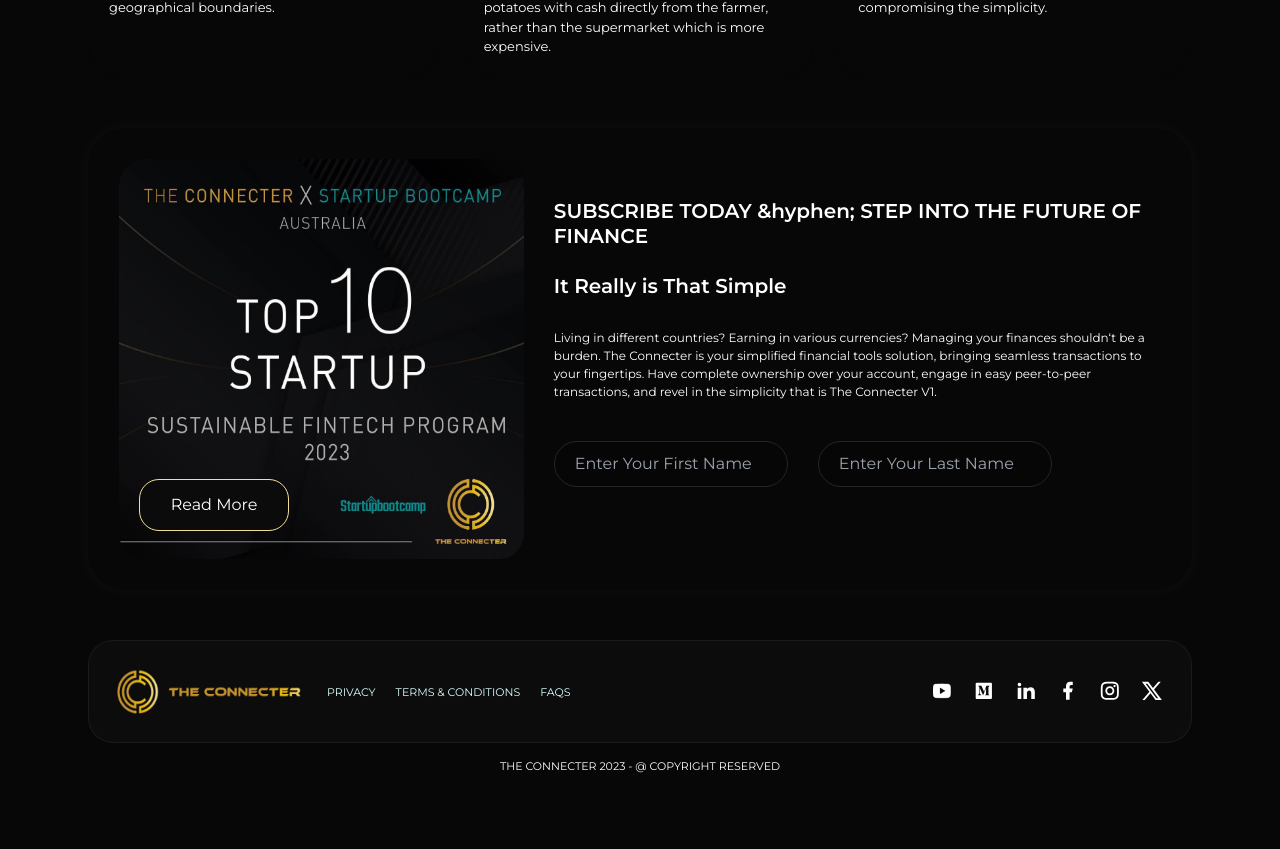
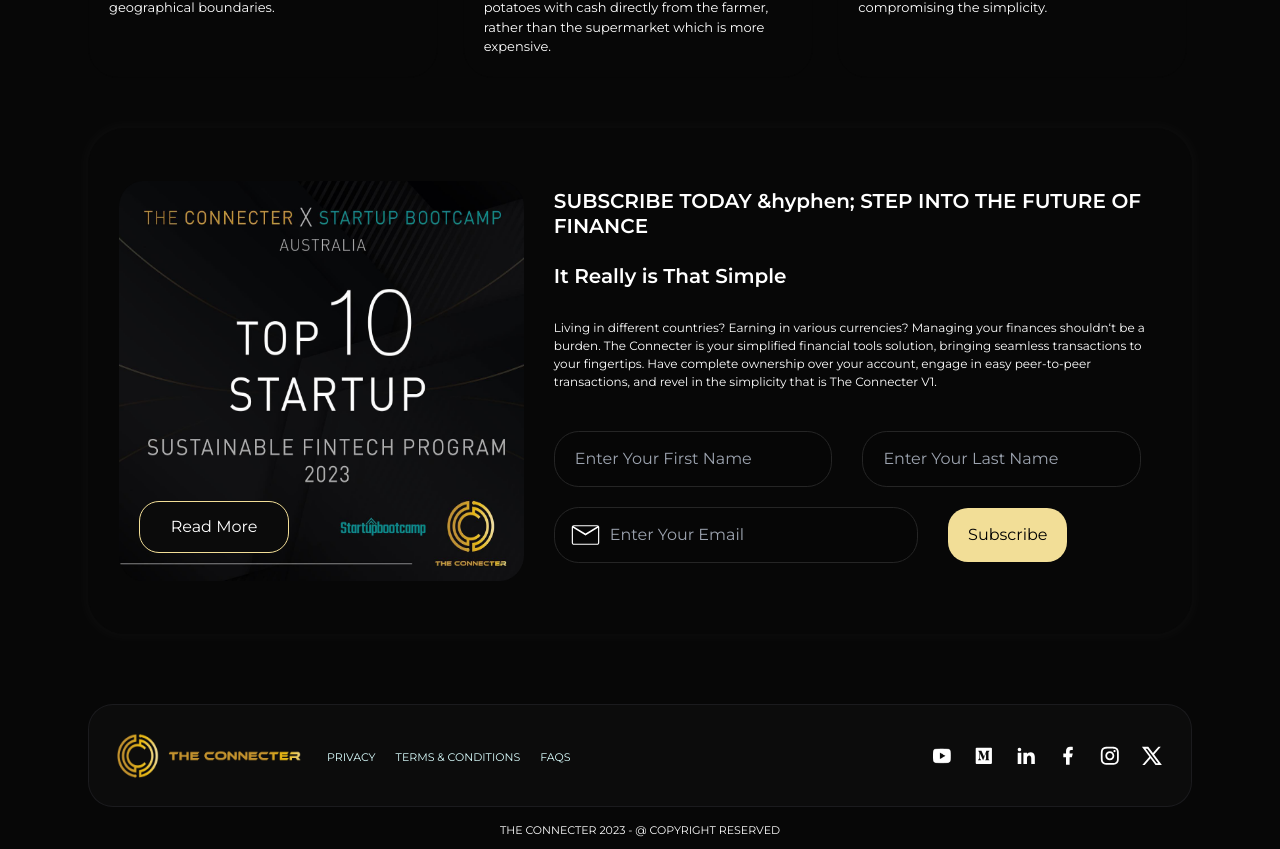
Before and after one commit to MoazamAli45/Connecter, a Next.js app: page /feature in a window 1280 px wide. Shown: the part 1354-2203 px from the top of the page. Before the commit the page ends 2138 px from the top, so only its background shows below. Built offline with nearby package versions, Linux system fonts and the light colour scheme.

Commit message:
Update styles and add Subscribe component

```diff
--- a/app/components/Feature/Features.jsx
+++ b/app/components/Feature/Features.jsx
@@ -50,7 +50,7 @@
 
 export const Features = () => {
   return (
-    <section className="my-[50px]">
+    <section className="my-[30px] sm:my-[50px]">
       <Wrapper>
         <div className="grid grid-cols-1 custom-md:grid-cols-2 xl:grid-cols-3 gap-[20px]">
           {features.map((item) => (
--- a/app/components/Cards/Subscribe.jsx
+++ b/app/components/Feature/Subscribe.jsx
@@ -1,14 +1,15 @@
 import Wrapper from "@/app/shared/Wrapper";
+import Mail from "@/app/shared/svg/Mail";
 import Link from "next/link";
 import React from "react";
 
 const Subscribe = () => {
   return (
-    <section className="my-[50px]">
+    <section className="my-[40px]  custom-md:mt-[50px] custom-md:mb-[70px]">
       <Wrapper>
-        <div className="subscribe-container flex flex-col custom-md:flex-row gap-[20px]">
+        <div className="subscribe-container flex flex-col custom-md:flex-row gap-[10px] sm:gap-[30px] items-center">
           {/*  LEFT SIDE */}
-          <div className="custom-md:w-2/5 subscribe-bg h-[400px]">
+          <div className="w-full custom-md:w-2/5 subscribe-bg h-[300px] sm:h-[400px]">
             <div className=" flex justify-start items-end h-[93%] pl-[20px]">
               <Link
                 href={
@@ -21,8 +22,8 @@
           </div>
           {/*  RIGHT SIDE */}
           <div className="custom-md:w-3/5">
-            <div className="flex flex-col gap-[30px] py-[40px] ">
-              <h2 className="text-[20px] text-white font-bold leading-[25.2px]">
+            <div className="flex flex-col gap-[30px] py-[10px] custom-md:py-[40px] ">
+              <h2 className="text-[20px] text-white font-bold leading-[25.2px] custom-md:pt-[10px]">
                 SUBSCRIBE TODAY &hyphen; STEP INTO THE FUTURE OF FINANCE
                 <br />
                 <br />
@@ -39,20 +40,32 @@
               </p>
               {/*   FORM  */}
               <div className="flex flex-col custom-md:mt-[10px]">
-                <div className="flex gap-[30px]">
+                <div className="flex flex-col   sm:flex-row gap-[20px] custom-md:gap-[30px] lg:pr-[20px]">
                   <input
                     type="text"
                     placeholder="Enter Your First Name"
-                    className="subscribe-input-text"
+                    className="subscribe-input-text sm:w-1/2"
                   />
                   <input
                     type="text"
                     placeholder="Enter Your Last Name"
-                    className="subscribe-input-text"
+                    className="subscribe-input-text sm:w-1/2"
                   />
                 </div>
                 {/*   DOWN INPUT  */}
-                <div className="flex gap-[30px]"></div>
+                <div className="flex flex-col sm:flex-row gap-[20px] custom-md:gap-[30px] my-[20px] items-center">
+                  <div className="relative w-full sm:w-3/5">
+                    <input
+                      className="subscribe-input-email w-full " // Adjust padding to make room for the icon
+                      type="email"
+                      placeholder="Enter Your Email"
+                    />
+                    <Mail className="absolute left-[12px] top-1/2 transform -translate-y-1/2  text-gray-400" />
+                  </div>
+                  <div className="w-full sm:w-1/3">
+                    <button className="subscribe-btn">Subscribe</button>
+                  </div>
+                </div>
               </div>
             </div>
           </div>
--- a/app/feature/page.js
+++ b/app/feature/page.js
@@ -1,7 +1,7 @@
 import React from "react";
 import Hero from "../components/Feature/Hero";
 import { Features } from "../components/Feature/Features";
-import Subscribe from "../components/Cards/Subscribe";
+import Subscribe from "../components/Feature/Subscribe";
 
 const Feature = () => {
   return (
--- a/app/globals.css
+++ b/app/globals.css
@@ -191,7 +191,9 @@
   box-shadow: 0px 0px 8.3px 6px rgba(255, 255, 255, 0.02);
 
   margin-top: 50px;
-  padding: 30px;
+  /* padding: 30px; */
+  padding-block: 10px;
+  padding-inline: 30px;
   gap: 30px;
 }
 
@@ -210,10 +212,33 @@
   border: 1px solid #f2de97;
 }
 
+@media (max-width: 640px) {
+  .read-more-button {
+    height: 40px;
+    width: 120px;
+  }
+}
 .subscribe-input-text {
   border-radius: 24.856px;
   border: 0.829px solid #252525;
   background: rgba(0, 0, 0, 0.2);
-  padding: 10px 20px;
+  padding: 15px 20px;
   color: white;
 }
+
+.subscribe-input-email {
+  border-radius: 24.856px;
+  border: 0.829px solid #252525;
+  background: rgba(0, 0, 0, 0.2);
+  padding: 15px 20px 15px 55px;
+  color: white;
+}
+
+.subscribe-btn {
+  background-color: #f2de97;
+  border: none;
+  outline: none;
+  border-radius: 20px;
+  padding: 15px 20px;
+  color: black;
+}
--- a/app/shared/svg/Mail.jsx
+++ b/app/shared/svg/Mail.jsx
@@ -1,6 +1,6 @@
 import React from "react";
 
-const Mail = () => {
+const Mail = ({ className }) => {
   return (
     <svg
       xmlns="http://www.w3.org/2000/svg"
@@ -8,6 +8,7 @@
       height="39"
       viewBox="0 0 39 39"
       fill="none"
+      className={className}
     >
       <path
         d="M7.94351 29.3499C7.335 29.3499 6.82151 29.1405 6.40305 28.7218C5.98461 28.303 5.77539 27.7889 5.77539 27.1795V11.8072C5.77539 11.1978 5.98461 10.6859 6.40305 10.2715C6.82151 9.8571 7.335 9.6499 7.94351 9.6499H31.0573C31.6658 9.6499 32.1793 9.8593 32.5977 10.2781C33.0162 10.6968 33.2254 11.2109 33.2254 11.8204V27.1926C33.2254 27.8021 33.0162 28.314 32.5977 28.7283C32.1793 29.1427 31.6658 29.3499 31.0573 29.3499H7.94351ZM19.5004 19.9093L6.95039 12.3406V27.1749C6.95039 27.4666 7.04414 27.7062 7.23163 27.8937C7.41913 28.0812 7.65871 28.1749 7.95037 28.1749H31.0504C31.3421 28.1749 31.5816 28.0812 31.7691 27.8937C31.9566 27.7062 32.0504 27.4666 32.0504 27.1749V12.3406L19.5004 19.9093ZM19.5004 18.0218L31.5254 10.8249H7.47538L19.5004 18.0218ZM6.95039 12.3406V10.8249V27.1749C6.95039 27.4666 7.04414 27.7062 7.23163 27.8937C7.41913 28.0812 7.65871 28.1749 7.95037 28.1749H6.95039V12.3406Z"
```
